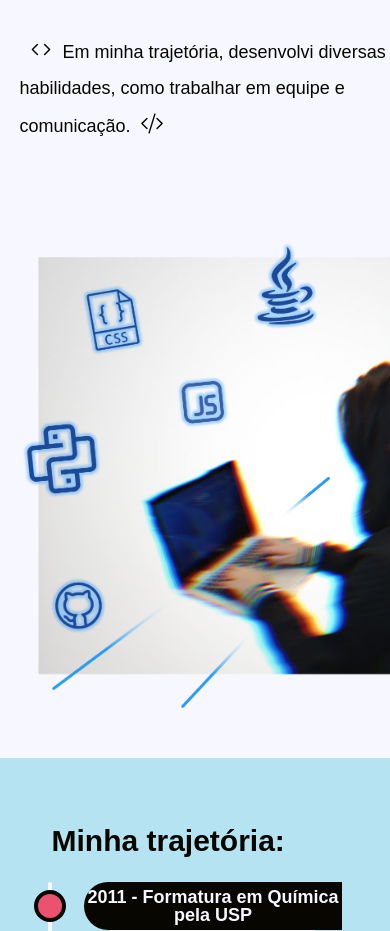
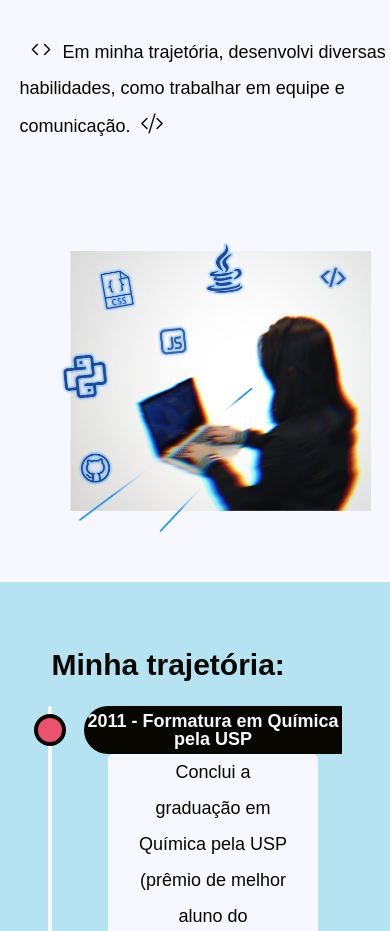
Before and after one commit to Valqps/Portfolio, a Flask app: page / in a window 390 px wide; the page is wider, and only the part inside the window is pictured. Shown: the part 1473-2404 px from the top of that part. Run offline with Flask 3, Linux system fonts and the light colour scheme; some libraries are stand-ins or nearby versions; some web fonts are replaced.

Commit message:
Melhora da responsividade do item sobre

```diff
--- a/static/styles/inicio-sobre.css
+++ b/static/styles/inicio-sobre.css
@@ -34,8 +34,19 @@
     line-height: 2em;
 }
 
-@media screen and (max-width: 800px) {
+.texto-imagem__imagem {
+    width: 40vw;
+    height: auto;
+}
+
+@media screen and (max-width: 854px) {
     .texto-imagem {
         flex-direction: column;
+        align-items: center;
+    }
+
+    .texto-imagem__imagem {
+        width: 80vw;
+
     }
 }
--- a/static/styles/timeline.css
+++ b/static/styles/timeline.css
@@ -126,7 +126,7 @@
   bottom: 0.25rem;
 }
 
-@media (min-width: 40rem) {
+@media (min-width: 854px) {
   #trajetoria ul {
     grid-template-columns: 1fr var(--line-w) 1fr;
   }
--- a/templates/index.html
+++ b/templates/index.html
@@ -81,7 +81,7 @@
                 </div>
                 <div>
                     <br><br><br><br>
-                    <img src="../static/img/foto-sobre.png" alt="Imagem animada de um mini-game com o jogo tetris" width="500px" height="auto">
+                    <img class="texto-imagem__imagem" src="../static/img/foto-sobre.png" alt="Foto de Valquiria de costas usando um laptop com fundo branco, contendo alguns símbolos azuis sobrepostos indicando as linguagens Python, Java, JavaScript, CSS, HTML e o repositório GitHub">
                 </div>
             </div>
         </section>
@@ -90,9 +90,8 @@
             <ul>
                 <li class="item-timeline">
                     <div class="date">2011 - Formatura em Química pela USP</div>
-                    <div class="descr">Conclui a graduação em Química pela USP (prêmio de melhor aluno do bacharelado). Ingressei no Doutorado Direto em Bioquímica (1ªcolocada).
-                    <img class="item-timeline__figura figura-medalha" src="../static/img/premio_melhorAluno.jpg" alt="foto da medalha de melhor aluno do curso de bacharelado em química da USP, de 2007/2011, com o nome 'Valquiria Pianheri Souza'">
-                    </div>
+                    <div class="descr">Conclui a graduação em Química pela USP (prêmio de melhor aluno do bacharelado). Ingressei no Doutorado Direto em Bioquímica (1ªcolocada).<br>
+                    <img class="item-timeline__figura figura-medalha" src="../static/img/premio_melhorAluno.jpg" alt="foto da medalha de melhor aluno do curso de bacharelado em química da USP, de 2007/2011, com o nome 'Valquiria Pianheri Souza'"></div>
                 </li>
                 <li class="item-timeline">
                     <div class="date">2015/2016 - Divulgação internacional</div>
```
